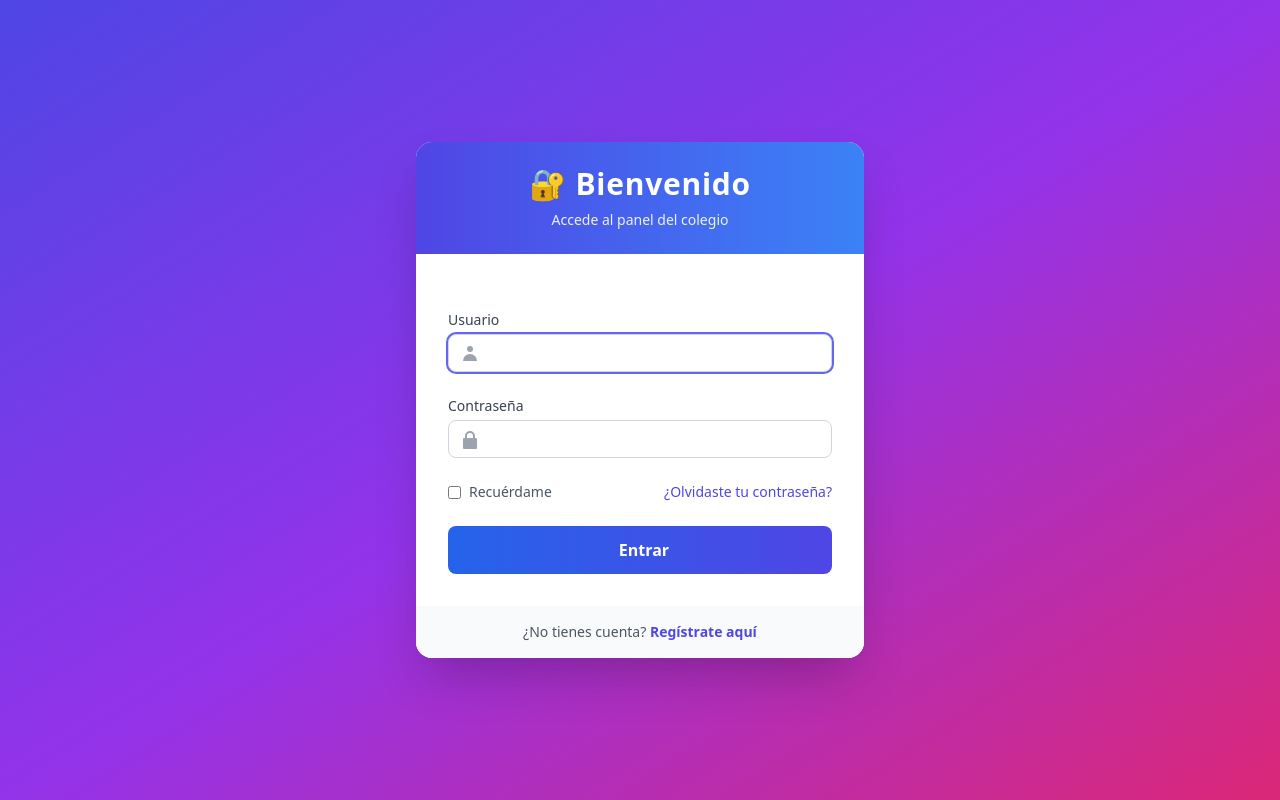
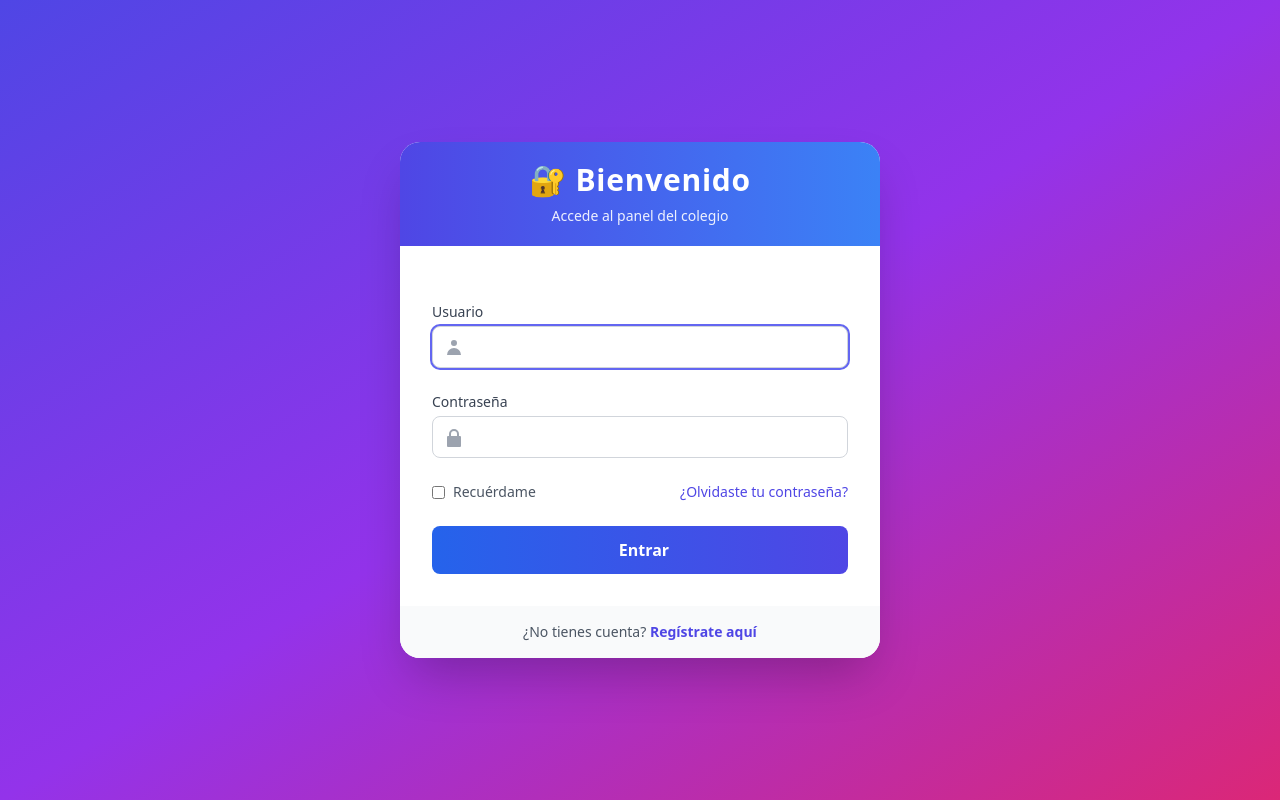
Before and after one commit to Barbera-Studio/Colegio, a Django app: page /accounts/login/ in a window 1280 px wide. Run offline with Django 5.2, Linux system fonts and the light colour scheme; parts of the project's set-up code (start-up, migrations or seed data) failed here and were passed over; some libraries are stand-ins or nearby versions.

Commit message:
Cambios login

```diff
--- a/templates/registration/login.html
+++ b/templates/registration/login.html
@@ -28,18 +28,30 @@
       animation: fadeInUp 0.45s ease-out;
     }
 
-    /* 🔥 Ajuste REAL para móviles: card más grande y más cerca */
-    @media (max-width: 768px) {
-      .login-card {
-        transform: scale(8.35);
-        max-width: 420px;
-      }
+    /* 🔧 Dominancia visual en móviles: el card ocupa casi toda la pantalla */
+
+    .login-wrapper {
+      min-height: 100vh;
+      display: flex;
+      align-items: center;       /* centrado vertical real */
+      justify-content: center;   /* centrado horizontal */
+      padding: 0.75rem;          /* muy poco margen alrededor en móviles */
+    }
+
+    .login-card {
+      width: 100%;
+      max-width: 480px;          /* límite en pantallas más grandes */
+      border-radius: 1.25rem;
     }
 
     @media (max-width: 480px) {
+      .login-wrapper {
+        padding: 0.5rem;         /* aún menos margen: card casi a pantalla completa */
+      }
+
       .login-card {
-        transform: scale(8.45);
-        max-width: 380px;
+        max-width: 100%;         /* usar todo el ancho disponible */
+        border-radius: 1rem;
       }
     }
   </style>
@@ -47,19 +59,18 @@
 
 <body class="bg-gradient-to-br from-indigo-600 via-purple-600 to-pink-600">
 
-  <!-- 🔥 ESTA ES LA CLAVE: items-center en móviles TAMBIÉN -->
-  <div class="min-h-screen flex justify-center items-center px-4">
+  <div class="login-wrapper">
 
-    <div class="login-card w-full max-w-md bg-white rounded-2xl shadow-2xl overflow-hidden animate-fadeInUp">
+    <div class="login-card bg-white shadow-2xl overflow-hidden animate-fadeInUp">
 
-      <div class="bg-gradient-to-r from-indigo-600 to-blue-500 p-6 text-center text-white">
-        <h2 class="text-3xl font-bold tracking-wide">🔐 Bienvenido</h2>
+      <div class="bg-gradient-to-r from-indigo-600 to-blue-500 px-6 py-5 text-center text-white">
+        <h2 class="text-2xl sm:text-3xl font-bold tracking-wide">🔐 Bienvenido</h2>
         <p class="text-sm mt-2 opacity-90">Accede al panel del colegio</p>
       </div>
 
-      <div class="p-8">
+      <div class="px-6 py-6 sm:px-8 sm:py-8">
         {% load widget_tweaks %}
-        <form method="post" class="space-y-6" onsubmit="handleSubmit()">
+        <form method="post" class="space-y-5 sm:space-y-6" onsubmit="handleSubmit()">
           {% csrf_token %}
 
           {% if form.errors %}
@@ -83,7 +94,7 @@
                   <path fill-rule="evenodd" d="M10 9a3 3 0 100-6 3 3 0 000 6zm-7 9a7 7 0 1114 0H3z" clip-rule="evenodd"/>
                 </svg>
               </span>
-              {% render_field form.username class="pl-10 w-full border border-gray-300 rounded-lg px-3 py-2 text-sm focus:ring-2 focus:ring-indigo-500 focus:outline-none" %}
+              {% render_field form.username class="pl-10 w-full border border-gray-300 rounded-lg px-3 py-2 text-sm sm:text-base focus:ring-2 focus:ring-indigo-500 focus:outline-none" %}
             </div>
           </div>
 
@@ -95,22 +106,22 @@
                   <path fill-rule="evenodd" d="M5 9V7a5 5 0 1110 0v2h1a1 1 0 011 1v9a1 1 0 01-1 1H4a1 1 0 01-1-1v-9a1 1 0 011-1h1zm2-2a3 3 0 016 0v2H7V7z" clip-rule="evenodd"/>
                 </svg>
               </span>
-              {% render_field form.password class="pl-10 w-full border border-gray-300 rounded-lg px-3 py-2 text-sm focus:ring-2 focus:ring-indigo-500 focus:outline-none" %}
+              {% render_field form.password class="pl-10 w-full border border-gray-300 rounded-lg px-3 py-2 text-sm sm:text-base focus:ring-2 focus:ring-indigo-500 focus:outline-none" %}
             </div>
           </div>
 
           <div class="flex items-center justify-between">
-            <label class="flex items-center space-x-2 text-sm text-gray-600">
+            <label class="flex items-center space-x-2 text-xs sm:text-sm text-gray-600">
               <input type="checkbox" class="rounded text-indigo-600 focus:ring-indigo-500">
               <span>Recuérdame</span>
             </label>
-            <a href="{% url 'password_reset' %}" class="text-sm text-indigo-600 hover:underline">
+            <a href="{% url 'password_reset' %}" class="text-xs sm:text-sm text-indigo-600 hover:underline">
               ¿Olvidaste tu contraseña?
             </a>
           </div>
 
           <button id="loginBtn" type="submit"
-            class="w-full bg-gradient-to-r from-blue-600 to-indigo-600 text-white py-3 rounded-lg text-base font-semibold flex justify-center items-center space-x-2 hover:opacity-90 focus:outline-none focus:ring-2 focus:ring-offset-2 focus:ring-indigo-500 transition duration-300">
+            class="w-full bg-gradient-to-r from-blue-600 to-indigo-600 text-white py-2.5 sm:py-3 rounded-lg text-sm sm:text-base font-semibold flex justify-center items-center space-x-2 hover:opacity-90 focus:outline-none focus:ring-2 focus:ring-offset-2 focus:ring-indigo-500 transition duration-300">
             <svg id="spinner" class="hidden animate-spin h-5 w-5 text-white" xmlns="http://www.w3.org/2000/svg" fill="none" viewBox="0 0 24 24">
               <circle class="opacity-25" cx="12" cy="12" r="10" stroke="currentColor" stroke-width="4"></circle>
               <path class="opacity-75" fill="currentColor" d="M4 12a8 8 0 018-8v8z"></path>
@@ -120,7 +131,7 @@
         </form>
       </div>
 
-      <div class="px-6 py-4 bg-gray-50 text-center text-sm text-gray-600">
+      <div class="px-6 py-4 bg-gray-50 text-center text-xs sm:text-sm text-gray-600">
         ¿No tienes cuenta?
         <a href="{% url 'core:registro' %}" class="font-semibold text-indigo-600 hover:underline">
           Regístrate aquí
```
